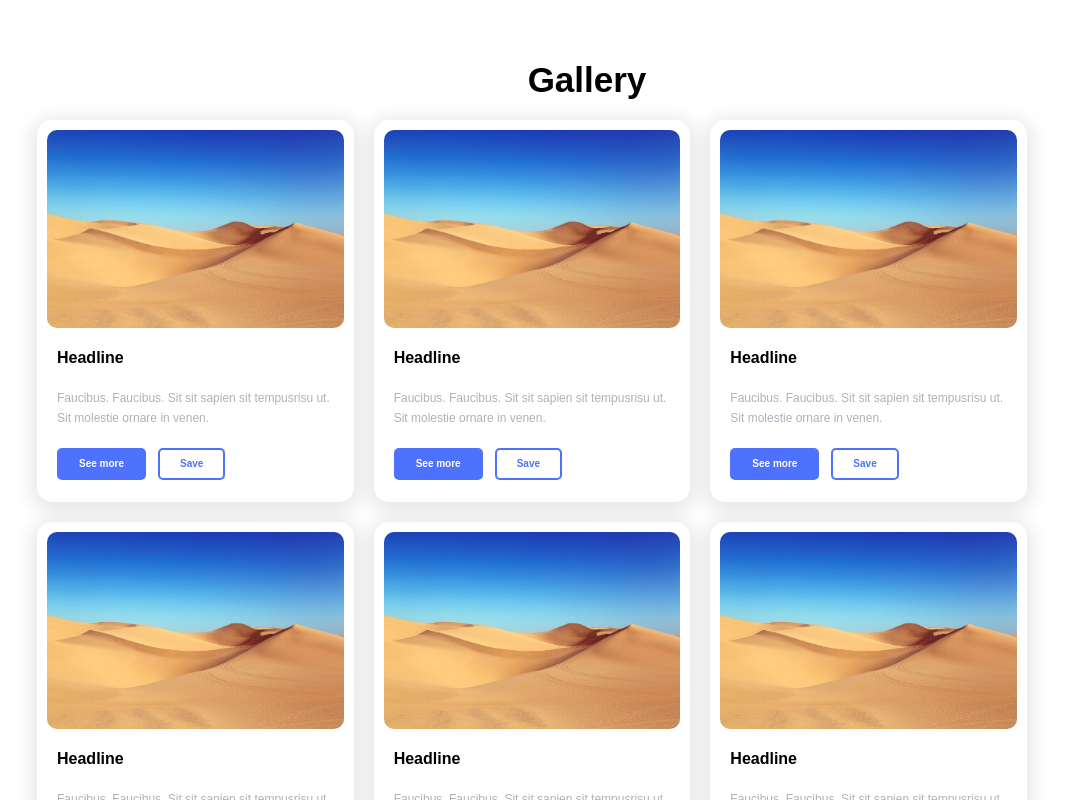
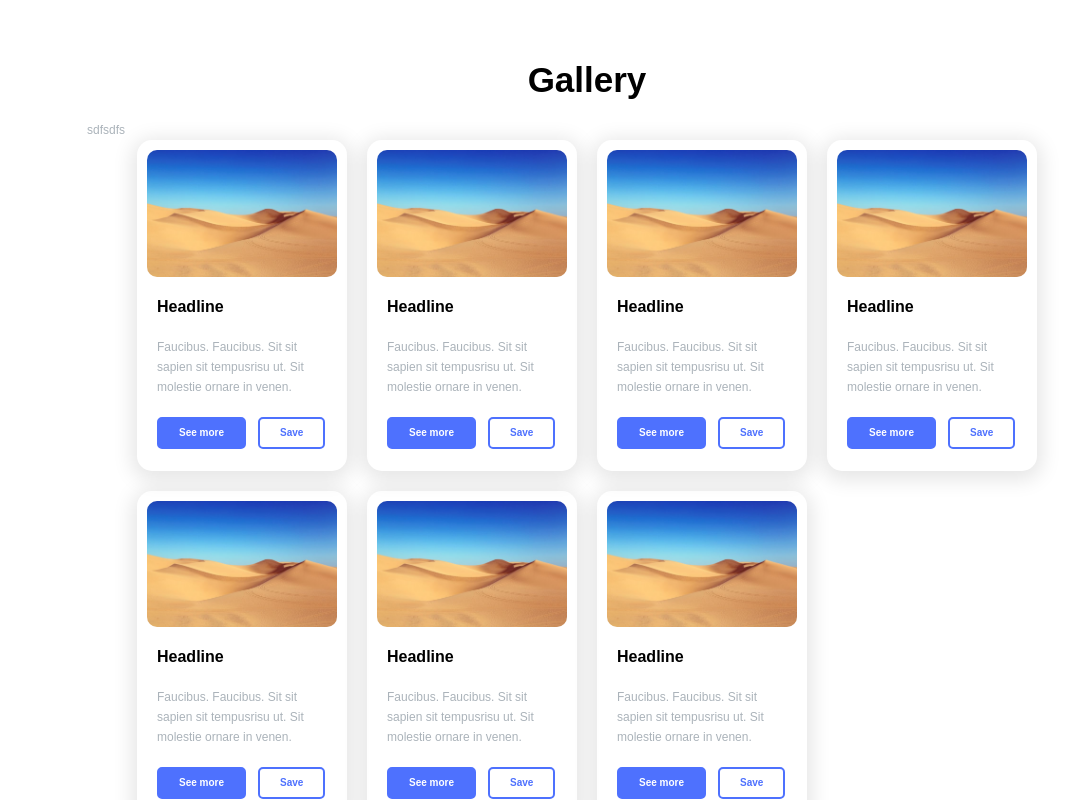
Before and after one commit to dariametelitsa/HW0, a React (Create React App) app: page / in a window 1280 px wide. Shown: the top 800 px of the page, without its empty margins (53-1126 px from the left). Built offline with nearby package versions, Linux system fonts and the light colour scheme.

Commit message:
Little syntax improvement added

```diff
--- a/src/components/Gallery.tsx
+++ b/src/components/Gallery.tsx
@@ -5,19 +5,20 @@ import { cardTheme } from "../Styles/Theme.styles";
 export function GalleryContainer() {
   return <div>
    <Headline>Gallery</Headline>
-    <Gallery columns={3}>
+   <p>sdfsdfs</p>
+    <Gallery columns={4}>
       {cardGenerate(7)}
     </Gallery>
   </div>
-
 }
 
 
 type GalleryPropsType = {
-  columns?: 2 | 3 | 4 ,
+  columns?: 2 | 3 | 4 | 5,
 }
 const Gallery = styled.div<GalleryPropsType>`
-  max-width: 1100px;
+  margin: auto;
+  max-width: 1000px;
   width: 90%;
   display: grid;
   gap: 20px;
@@ -27,7 +28,7 @@ const Gallery = styled.div<GalleryPropsType>`
 
 function cardGenerate(count: number = 6) {
   const cards = [];
-  for(let i = 0; i < count; i++) {
+  for (let i = 0; i < count; i++) {
     cards.push(<Card />);
   }
   return cards;
```
